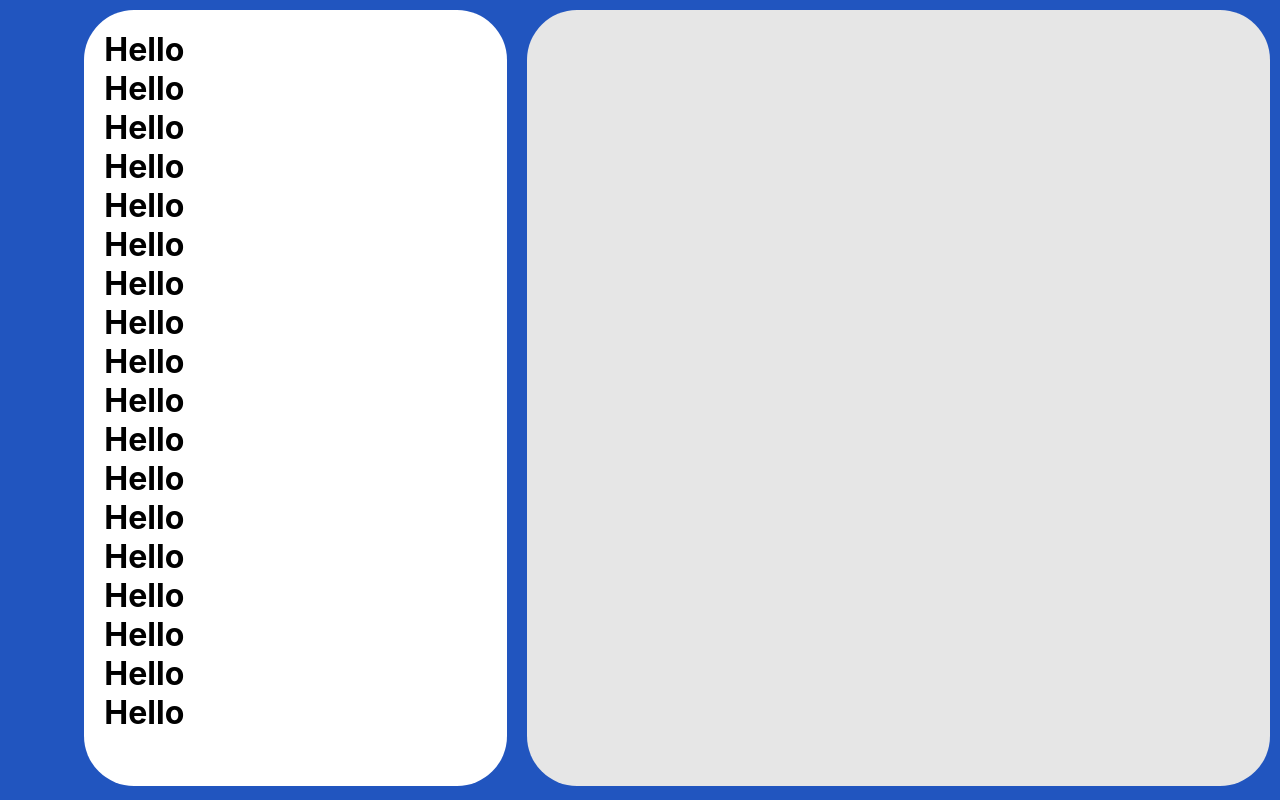
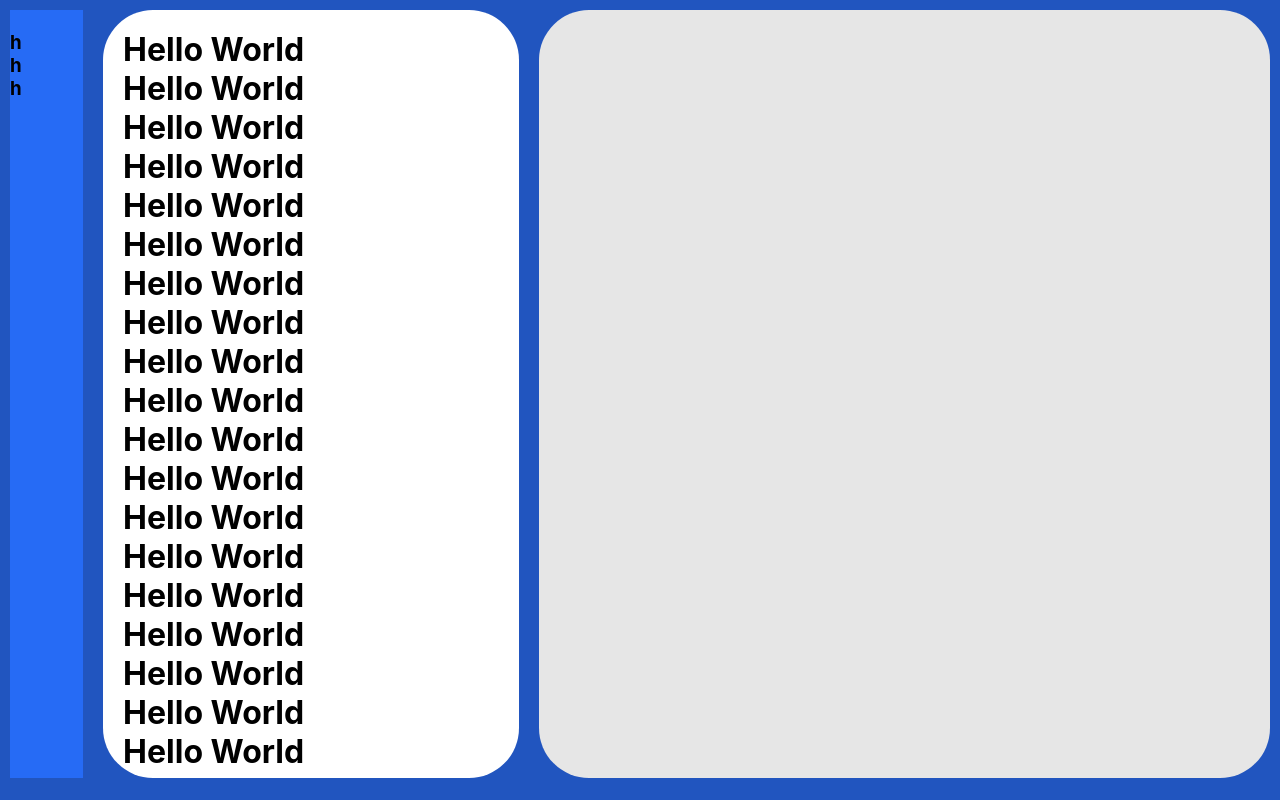
Before and after one commit to Pravin2441/webchat, a React (Create React App) app: page / in a window 1280 px wide. Built offline with nearby package versions, Linux system fonts and the light colour scheme.

Commit message:
Add files via upload

```diff
--- a/public/index.html
+++ b/public/index.html
@@ -3,41 +3,19 @@
   <head>
     <meta charset="utf-8" />
     <link rel="icon" href="%PUBLIC_URL%/favicon.ico" />
-    <meta name="viewport" content="width=device-width, initial-scale=1" />
+    <meta name="viewport" content="width=device-width, initial-scale=1.0" />
     <meta name="theme-color" content="#000000" />
     <meta
       name="description"
       content="Web site created using create-react-app"
     />
     <link rel="apple-touch-icon" href="%PUBLIC_URL%/logo192.png" />
-    <!--
-      manifest.json provides metadata used when your web app is installed on a
-      user's mobile device or desktop. See https://developers.google.com/web/fundamentals/web-app-manifest/
-    -->
+
     <link rel="manifest" href="%PUBLIC_URL%/manifest.json" />
-    <!--
-      Notice the use of %PUBLIC_URL% in the tags above.
-      It will be replaced with the URL of the `public` folder during the build.
-      Only files inside the `public` folder can be referenced from the HTML.
 
-      Unlike "/favicon.ico" or "favicon.ico", "%PUBLIC_URL%/favicon.ico" will
-      work correctly both with client-side routing and a non-root public URL.
-      Learn how to configure a non-root public URL by running `npm run build`.
-    -->
-    <title>React App</title>
+    <title>Webchat</title>
   </head>
   <body>
-    <noscript>You need to enable JavaScript to run this app.</noscript>
     <div id="root"></div>
-    <!--
-      This HTML file is a template.
-      If you open it directly in the browser, you will see an empty page.
-
-      You can add webfonts, meta tags, or analytics to this file.
-      The build step will place the bundled scripts into the <body> tag.
-
-      To begin the development, run `npm start` or `yarn start`.
-      To create a production bundle, use `npm run build` or `yarn build`.
-    -->
   </body>
 </html>
--- a/src/App.css
+++ b/src/App.css
@@ -1,45 +1,83 @@
 * {
   margin: 0;
   padding: 0;
+  -webkit-box-sizing: border-box;
   box-sizing: border-box;
 }
+
 body {
   background-color: #2155bf;
 }
+
 .main-div {
+  position: relative;
   display: flex;
-  position: relative;
+  flex-direction: column;
+}
+@media screen and (min-width: 700px) {
+  .main-div {
+    flex-direction: row;
+  }
 }
 .feature {
-  background-color: #2155bf;
+  /* background-color: #2155bf; */
+  background-color: #266bf5;
   width: 6%;
-  height: 100vh;
-  position: relative;
+  height: 96vh;
+  margin: 10px;
 }
+.feature button {
+  visibility: hidden;
+}
+@media screen and (max-width: 700px) {
+  .feature {
+    background-color: red;
+    flex-direction: row;
+    display: flex;
+    align-content: center;
+    width: 100%;
+    height: 10vh;
+    margin: 0;
+  }
+  .feature button {
+    visibility: visible;
+  }
+}
+
 .ChatList {
   width: 34%;
-  height: 100vh;
+  height: 96vh;
   overflow-y: auto;
   background-color: #ffffff;
   border-radius: 50px;
   padding: 20px;
   margin: 10px;
-  position: relative;
-  max-height: 97vh;
 }
-
+@media screen and (max-width: 700px) {
+  .ChatList {
+    width: 100%;
+    height: 10vh;
+    margin: 0;
+  }
+}
 .ChatArea {
   width: 60%;
   background-color: #e6e6e6;
   border-radius: 50px;
   margin: 10px;
-  max-height: 97vh;
+  height: 96vh;
 }
-
+@media screen and (max-width: 700px) {
+  .ChatArea {
+    width: 100%;
+    height: 80vh;
+    margin: 0%;
+  }
+}
 #style1::-webkit-scrollbar-track {
   border-radius: 10px;
-  background-color: rgb(248, 248, 248);
-  margin: 100px;
+  background-color: #f8f8f8;
+  margin: 150px;
 }
 
 #style1::-webkit-scrollbar {
@@ -47,6 +85,7 @@ body {
 }
 
 #style1::-webkit-scrollbar-thumb {
-  border-radius: 10px;
-  background-color: green;
+  border-radius: 5px;
+  background-color: #272727;
 }
+/*# sourceMappingURL=App.css.map */
--- a/src/App.js
+++ b/src/App.js
@@ -4,13 +4,12 @@ import ChatList from "./component/ChatList"
 import ChatArea from "./component/ChatArea"
 import "./App.css"
 
-import "./App.css"
 function App() {
   return (
     <div className="main-div">
-      <Features />
-      <ChatList />
-      <ChatArea />
+      <Features className="Feature-section" />
+      <ChatList className="ChatList-section" />
+      <ChatArea className="ChatArea-section" />
     </div>
   )
 }
--- a/src/component/ChatArea.js
+++ b/src/component/ChatArea.js
@@ -3,7 +3,7 @@ import React from 'react'
 const ChatArea = () => {
     return (
         <div className='ChatArea'>
-            <header className='ChatArea-header'></header>
+            {/* <header className='ChatArea-header'></header> */}
         </div>
     )
 }
--- a/src/component/ChatList.js
+++ b/src/component/ChatList.js
@@ -1,29 +1,35 @@
-import React from 'react'
+import React from "react"
 
 const ChatList = () => {
-    return (
-        <div className='ChatList' id='style1'>
-            <h1>Hello</h1>
-            <h1>Hello</h1>
-            <h1>Hello</h1>
-            <h1>Hello</h1>
-            <h1>Hello</h1>
-            <h1>Hello</h1>
-            <h1>Hello</h1>
-            <h1>Hello</h1>
-            <h1>Hello</h1>
-            <h1>Hello</h1>
-            <h1>Hello</h1>
-            <h1>Hello</h1>
-            <h1>Hello</h1>
-            <h1>Hello</h1>
-            <h1>Hello</h1>
-            <h1>Hello</h1>
-            <h1>Hello</h1>
-            <h1>Hello</h1>
-
-        </div>
-    )
+  return (
+    <div className="ChatList" id="style1">
+      <h1>Hello World</h1>
+      <h1>Hello World</h1>
+      <h1>Hello World</h1>
+      <h1>Hello World</h1>
+      <h1>Hello World</h1>
+      <h1>Hello World</h1>
+      <h1>Hello World</h1>
+      <h1>Hello World</h1>
+      <h1>Hello World</h1>
+      <h1>Hello World</h1>
+      <h1>Hello World</h1>
+      <h1>Hello World</h1>
+      <h1>Hello World</h1>
+      <h1>Hello World</h1>
+      <h1>Hello World</h1>
+      <h1>Hello World</h1>
+      <h1>Hello World</h1>
+      <h1>Hello World</h1>
+      <h1>Hello World</h1>
+      <h1>Hello World</h1>
+      <h1>Hello World</h1>
+      <h1>Hello World</h1>
+      <h1>Hello World</h1>
+      <h1>Hello World</h1>
+      <h1>Hello World</h1>
+    </div>
+  )
 }
 
-export default ChatList;
+export default ChatList
--- a/src/component/Features.js
+++ b/src/component/Features.js
@@ -3,6 +3,11 @@ import React from 'react'
 const feature = () => {
     return (
         <div className='feature'>
+            <button>...</button>
+            <h3>h</h3>
+            <h3>h</h3>
+            <h3>h</h3>
+
 
         </div>
     )
```
Also changed, not shown: 1 other file (tests, documents, lock files or other folders).
